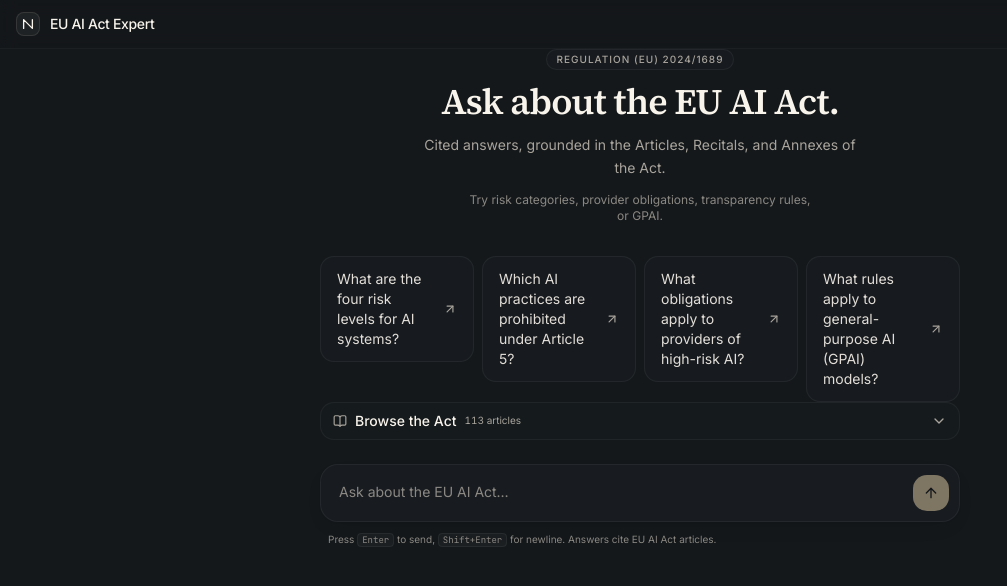
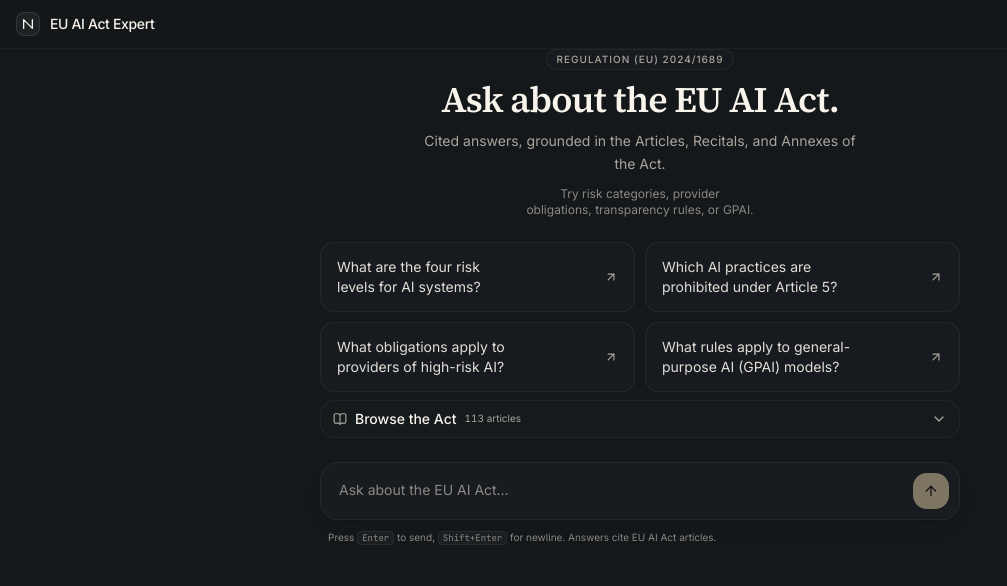
Before and after one commit to Baladoodle/eu-ai-rag, a Next.js app: page / in a window 1280 px wide. Shown: the top 586 px of the page, without its empty margins (0-1007 px from the left). Built offline with nearby package versions, Linux system fonts and the light colour scheme.

Commit message:
suggested questions wrap to two columns and balance text

```diff
--- a/src/components/chat/EmptyState.tsx
+++ b/src/components/chat/EmptyState.tsx
@@ -4,12 +4,19 @@
  * EmptyState
  * ----------------------------------------------------------------------------
  * The full-area welcome state shown when the conversation has no messages.
- * Composes the project name, a one-line value prop, and the suggested
- * questions. Minimal copy — the page is the product.
+ * Composes the regulation pill, a heading, a one-line value prop, the
+ * suggested questions, and (handled by ChatContainer) the BrowseTheAct
+ * trigger + composer. Minimal copy — the page is the product.
  *
  * The hint line is intentionally regulation-specific so the user
  * understands the corpus: risk categories, provider obligations,
  * transparency rules, and GPAI.
+ *
+ * Layout: the column is centered vertically in its parent (h-full +
+ * justify-center) and uses a 2-step rhythm — 12px between the hero
+ * group's pill / heading / paragraphs, and 24px between the hero group
+ * and the suggested-question grid. The top-of-screen whitespace is
+ * controlled by the parent container, not the empty state itself.
  * ----------------------------------------------------------------------------
  */
 import { motion } from "framer-motion";
@@ -34,11 +41,11 @@ export function EmptyState({ questions, onSelect, className }: EmptyStateProps)
       animate="visible"
       variants={fadeInVariants}
       className={cn(
-        "mx-auto flex h-full w-full max-w-2xl flex-col items-center justify-center gap-8 px-4 text-center",
+        "mx-auto flex h-full w-full max-w-2xl flex-col items-center justify-center gap-6 px-4 pb-2 text-center",
         className
       )}
     >
-      <div className="flex flex-col items-center gap-3">
+      <div className="flex flex-col items-center gap-2.5">
         <span className="rounded-full border border-border/60 bg-card/40 px-2.5 py-0.5 text-[10px] font-medium uppercase tracking-widest text-muted-foreground">
           Regulation (EU) 2024/1689
         </span>
@@ -48,7 +55,7 @@ export function EmptyState({ questions, onSelect, className }: EmptyStateProps)
         <p className="max-w-md text-pretty text-sm leading-relaxed text-muted-foreground">
           Cited answers, grounded in the Articles, Recitals, and Annexes of the Act.
         </p>
-        <p className="max-w-sm text-pretty text-xs text-muted-foreground/80">
+        <p className="max-w-sm text-balance text-xs text-muted-foreground/80">
           Try risk categories, provider obligations, transparency rules, or GPAI.
         </p>
       </div>
--- a/src/components/chat/SuggestedQuestions.tsx
+++ b/src/components/chat/SuggestedQuestions.tsx
@@ -11,6 +11,10 @@
  * The starter questions live here (not in ChatContainer) so the EmptyState
  * and the BrowseTheAct panel both import from one place and the
  * regulation-specific prompts stay next to the visual treatment.
+ *
+ * Layout: a 2x2 grid at all sizes. Four equal cards read as a balanced
+ * quartet and never overflow the viewport. The grid auto-stretches so
+ * cards in the same row share the same height.
  * ----------------------------------------------------------------------------
  */
 import { motion } from "framer-motion";
@@ -59,29 +63,25 @@ export function SuggestedQuestions({
       animate="visible"
       variants={messageListVariants}
       className={cn(
-        "flex w-full flex-col items-stretch gap-2 sm:flex-row sm:flex-wrap sm:justify-center",
+        "grid w-full grid-cols-1 gap-2 sm:grid-cols-2 sm:gap-2.5",
         className
       )}
     >
       {questions.map((question) => (
-        <motion.li
-          key={question.id}
-          variants={chipVariants}
-          className="sm:max-w-[280px] sm:flex-1"
-        >
+        <motion.li key={question.id} variants={chipVariants} className="h-full">
           <button
             type="button"
             onClick={() => onSelect(question.text)}
             className={cn(
-              "group flex w-full items-center justify-between gap-3 rounded-xl border border-border/60 bg-card/40 px-4 py-3 text-left text-sm",
-              "transition-colors hover:border-border hover:bg-card/70",
+              "group flex h-full w-full items-center justify-between gap-3 rounded-xl border border-border/60 bg-card/40 px-4 py-3.5 text-left text-sm",
+              "hover:border-border hover:bg-card/70",
               "focus-visible:outline-none focus-visible:ring-2 focus-visible:ring-ring/50"
             )}
           >
-            <span className="text-foreground/90">{question.text}</span>
+            <span className="text-balance text-foreground/90">{question.text}</span>
             <ArrowUpRight
               aria-hidden="true"
-              className="size-3.5 shrink-0 text-muted-foreground transition-transform group-hover:-translate-y-0.5 group-hover:translate-x-0.5"
+              className="size-3.5 shrink-0 text-muted-foreground group-hover:-translate-y-0.5 group-hover:translate-x-0.5 motion-safe:transition-transform motion-safe:duration-150"
             />
           </button>
         </motion.li>
```
